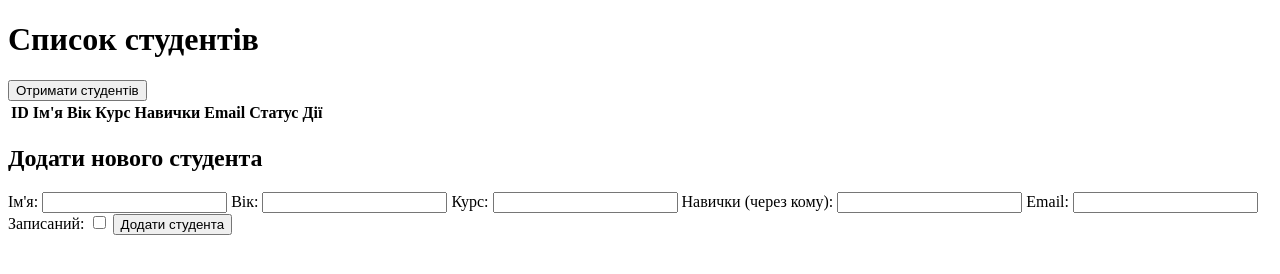
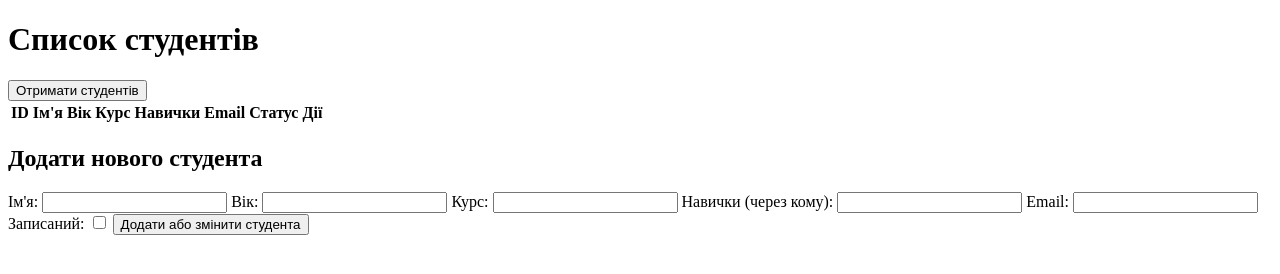
Before and after one commit to artemanoh/hm_18, a plain HTML site: page index.html in a window 1280 px wide. Drawn offline with Linux system fonts and the light colour scheme.

Commit message:
Deploying to gh-pages from @ artemanoh/hm_18@2ab6536ea124a64fd26a5e854649c3901d7d7d3d 🚀

```diff
--- a/index.html
+++ b/index.html
@@ -1 +1 @@
-<!DOCTYPE html><html lang="en"><head><meta charset="utf-8"><meta name="viewport" content="width=device-width, initial-scale=1.0"><title>CRUD Students</title><link rel="stylesheet" href="/hm_18/hm_18.3fd643ad.css"></head><body> <div class="container"> <h1>Список студентів</h1> <button id="get-students-btn">Отримати студентів</button> <table id="students-table"> <thead> <tr> <th>ID</th> <th>Ім'я</th> <th>Вік</th> <th>Курс</th> <th>Навички</th> <th>Email</th> <th>Статус</th> <th>Дії</th> </tr> </thead> <tbody>  </tbody> </table> <h2>Додати нового студента</h2> <form id="add-student-form"> <label>Ім'я: <input type="text" id="name" required></label> <label>Вік: <input type="number" id="age" required></label> <label>Курс: <input type="text" id="course" required></label> <label>Навички (через кому): <input type="text" id="skills" required></label> <label>Email: <input type="email" id="email" required></label> <label>Записаний: <input type="checkbox" id="isEnrolled"></label> <button type="submit">Додати студента</button> </form> </div> <script src="/hm_18/hm_18.23cea09b.js"></script> </body></html>
+<!DOCTYPE html><html lang="en"><head><meta charset="utf-8"><meta name="viewport" content="width=device-width, initial-scale=1.0"><title>CRUD Students</title><link rel="stylesheet" href="/hm_18/hm_18.3fd643ad.css"></head><body> <div class="container"> <h1>Список студентів</h1> <button id="get-students-btn">Отримати студентів</button> <table id="students-table"> <thead> <tr> <th>ID</th> <th>Ім'я</th> <th>Вік</th> <th>Курс</th> <th>Навички</th> <th>Email</th> <th>Статус</th> <th>Дії</th> </tr> </thead> <tbody>  </tbody> </table> <h2>Додати нового студента</h2> <form id="add-student-form"> <label>Ім'я: <input type="text" id="name" required></label> <label>Вік: <input type="number" id="age" required></label> <label>Курс: <input type="text" id="course" required></label> <label>Навички (через кому): <input type="text" id="skills" required></label> <label>Email: <input type="email" id="email" required></label> <label>Записаний: <input type="checkbox" id="isEnrolled"></label> <button type="submit">Додати або змінити студента</button> </form> </div> <script src="/hm_18/hm_18.23cea09b.js"></script> </body></html>
```
